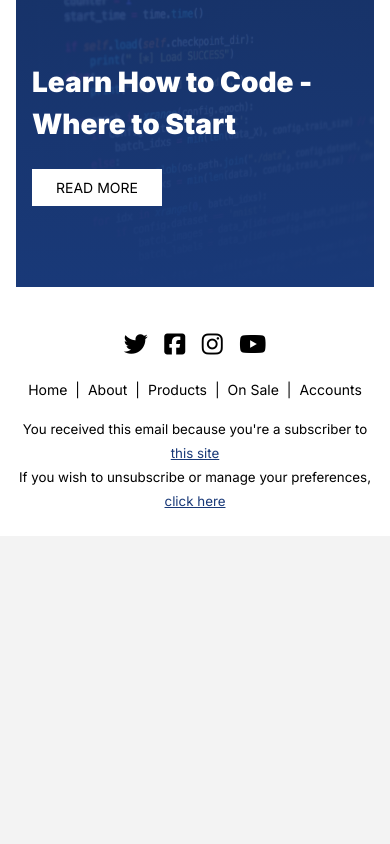
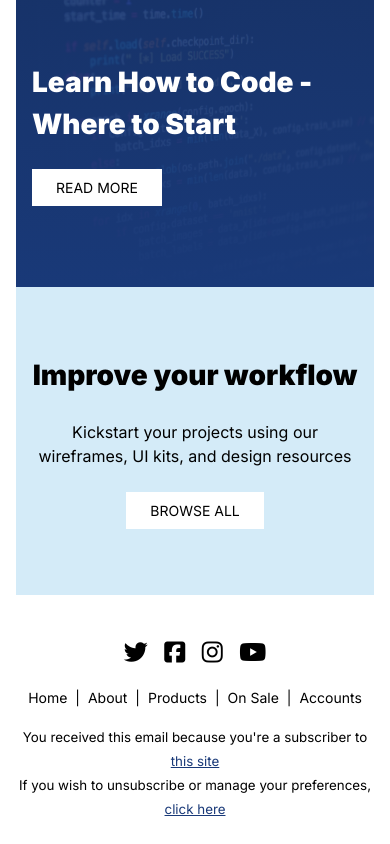
Before and after one commit to snabila/modern-grid-email, a plain HTML site: page index.html in a window 390 px wide. Shown: the part 1747-2591 px from the top of the page. Before the commit the page ends 2283 px from the top, so only its background shows below. Drawn offline with Linux system fonts and the light colour scheme.

Commit message:
fixed mobile view

```diff
--- a/index.html
+++ b/index.html
@@ -44,7 +44,11 @@
                     <a href="#" class="button">Read More</a>
                 </div>
             </div>
-
+            <div class="article full black" style="background: #D4EBF8;">
+                <h2 class="center">Improve your workflow</h2>
+                <p class="center">Kickstart your projects using our wireframes, UI kits, and design resources</p>
+                <a href="#" class="button center">Browse All</a>
+            </div>
         </div>
         <footer>
             <div class="social">
--- a/style.css
+++ b/style.css
@@ -85,7 +85,7 @@ a.button:hover {
     justify-content: center;
 }
 
-.article h2 {
+.article *:not(:last-child) {
     margin-bottom: 24px;
 }
 
@@ -129,6 +129,16 @@ footer ul.links li a {
     text-decoration: none;
 }
 
+.black {
+    color: black;
+}
+
+.center {
+    text-align: center;
+    margin-left: auto;
+    margin-right: auto;
+}
+
 @media(min-width:768px) {
     .container {
         width: 600px;
@@ -158,6 +168,10 @@ footer ul.links li a {
     .article h2 {
         max-width: 70%;
     }
+
+    .article.full p {
+        max-width: 75%;
+    }
 }
 
 @media(max-width:767px) {
```
Also changed, not shown: 1 other file.
